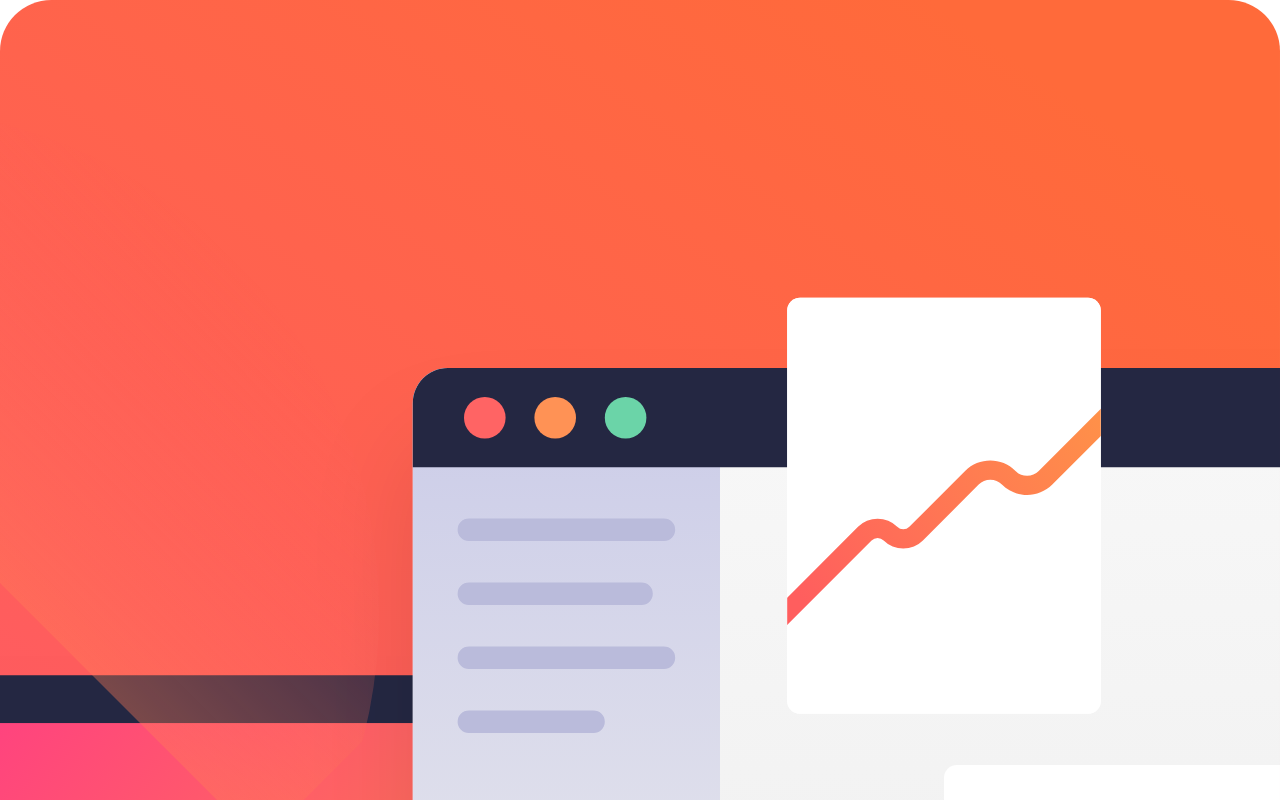
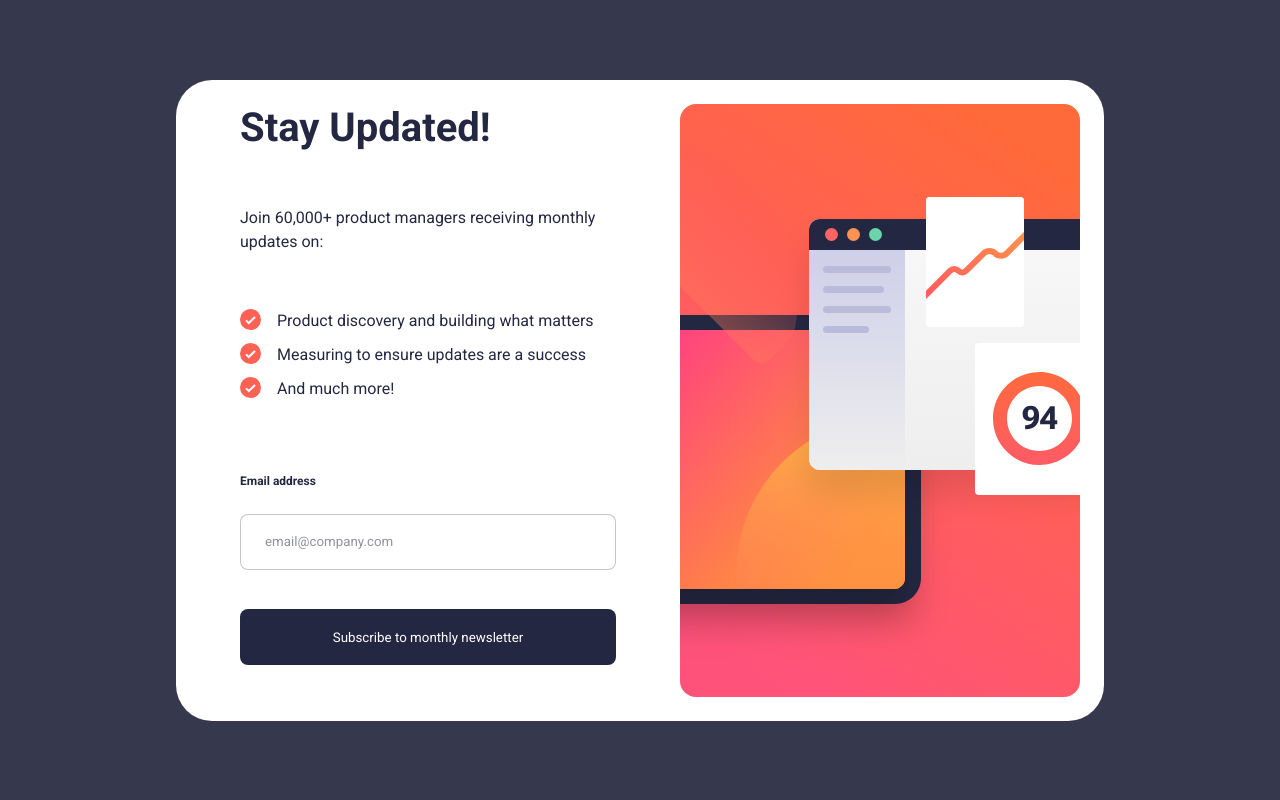
Before and after one commit to ryanbradley-webdev/newsletter-signup, a React (Vite) app: page / in a window 1280 px wide. Shown: the top 800 px of the page. Built offline with nearby package versions, Linux system fonts and the light colour scheme.

Commit message:
Add desktop styling to form component.

```diff
--- a/src/App.css
+++ b/src/App.css
@@ -1,7 +1,10 @@
 #root {
-    height: 100%;
+    display: grid;
+    place-items: center;
+    height: 100vh;
+    font-size: 16px;
     color: var(--clr-blue-900);
-    font-size: 16px;
+    background-color: var(--clr-blue-600);
 }
 
 h1 {
--- a/src/components/form/Form.tsx
+++ b/src/components/form/Form.tsx
@@ -17,12 +17,6 @@ export default function Form() {
                 src={MobileSignup}
                 alt=''
                 className={styles.mobile_img}
-            />
-
-            <img
-                src={LgSignup}
-                alt=''
-                className={styles.desktop_img}
             />
 
             <fieldset>
@@ -80,6 +74,12 @@ export default function Form() {
 
             </fieldset>
 
+            <img
+                src={LgSignup}
+                alt=''
+                className={styles.desktop_img}
+            />
+
         </form>
     )
 }
--- a/src/components/form/form.module.css
+++ b/src/components/form/form.module.css
@@ -6,11 +6,26 @@
 
 .form {
     row-gap: 40px;
+    max-width: 480px;
+    background-color: var(--clr-white-900);
 }
 
-.mobile_img,
+@media screen and (min-width: 481px) {
+    .form {
+        grid-template-columns: 1fr 400px;
+        column-gap: 24px;
+        max-width: 928px;
+        border-radius: 36px;
+        padding: 24px;
+    }
+}
+
+.mobile_img {
+    width: 100%;
+}
+
 .desktop_img {
-    width: 100%;
+    width: 400px;
 }
 
 @media screen and (max-width: 480px) {
@@ -29,6 +44,12 @@
     row-gap: 24px;
     margin-inline: 24px;
     border: none;
+}
+
+@media screen and (min-width: 480px) {
+    .form fieldset {
+        margin-inline: 40px;
+    }
 }
 
 .form ul {
```
